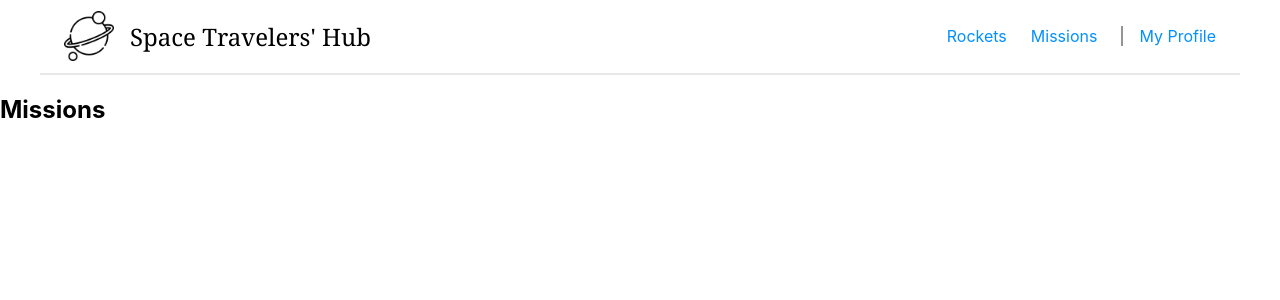
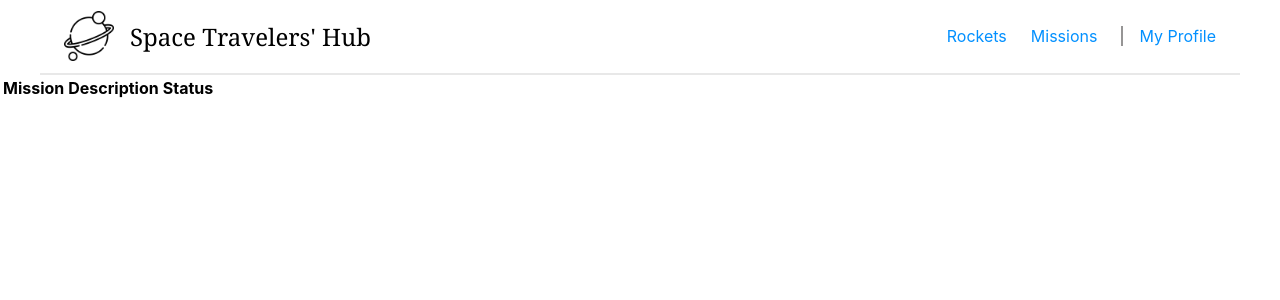
Before and after one commit to YoutLone/space-travellers-hub, a React (Create React App) app: page /missions in a window 1280 px wide. Shown: the top 300 px of the page. Built offline with nearby package versions, Linux system fonts and the light colour scheme.

Commit message:
set up mission structure

```diff
--- a/package.json
+++ b/package.json
@@ -3,9 +3,12 @@
   "version": "0.1.0",
   "private": true,
   "dependencies": {
+    "@reduxjs/toolkit": "^1.9.5",
     "@testing-library/jest-dom": "^5.17.0",
     "@testing-library/react": "^13.4.0",
     "@testing-library/user-event": "^13.5.0",
+    "axios": "^1.4.0",
+    "prop-types": "^15.8.1",
     "react": "^18.2.0",
     "react-dom": "^18.2.0",
     "react-redux": "^8.1.1",
--- a/src/components/Missions.jsx
+++ b/src/components/Missions.jsx
@@ -1,7 +1,31 @@
-const Missions = () => (
-  <div>
-    <h2>Missions</h2>
-  </div>
-);
+import React from 'react';
+import { useSelector } from 'react-redux';
+
+function Missions() {
+  const missionList = useSelector((state) => state.missions.Missions);
+
+  return (
+    <table className="container">
+      <thead>
+        <tr>
+          <th><b>Mission</b></th>
+          <th><b>Description</b></th>
+          <th><b>Status</b></th>
+          <th> </th>
+        </tr>
+      </thead>
+      <tbody>
+        {missionList.map((mission) => (
+          <tr key={mission.mission_id} className="mission">
+            <td>{mission.mission_name}</td>
+            <td>{mission.description}</td>
+            <td>{mission.joined}</td>
+            <td> </td>
+          </tr>
+        ))}
+      </tbody>
+    </table>
+  );
+}
 
 export default Missions;
--- a/src/index.js
+++ b/src/index.js
@@ -1,11 +1,15 @@
 import React from 'react';
 import ReactDOM from 'react-dom/client';
+import { Provider } from 'react-redux';
 import './styles/index.css';
 import App from './components/App';
+import store from './redux/store';
 
 const root = ReactDOM.createRoot(document.getElementById('root'));
 root.render(
   <React.StrictMode>
-    <App />
+    <Provider store={store}>
+      <App />
+    </Provider>
   </React.StrictMode>,
 );
--- /dev/null
+++ b/src/redux/missions/missionSlice.js
@@ -0,0 +1,14 @@
+import { createSlice } from '@reduxjs/toolkit';
+
+const initialState = {
+  Missions: [],
+  isLoading: true,
+};
+
+const missionSlice = createSlice({
+  name: 'missionlist',
+  initialState,
+  reducers: {},
+});
+
+export default missionSlice.reducer;
--- /dev/null
+++ b/src/redux/store.js
@@ -0,0 +1,10 @@
+import { configureStore } from '@reduxjs/toolkit';
+import missionSlice from './missions/missionSlice';
+
+const store = configureStore({
+  reducer: {
+    missions: missionSlice,
+  },
+});
+
+export default store;
--- a/src/styles/NavBar.css
+++ b/src/styles/NavBar.css
@@ -42,13 +42,17 @@
   list-style: none;
 }
 
+li:active :-webkit-any-link {
+  text-decoration: underline;
+}
+
+li:visited :-webkit-any-link {
+  text-decoration: underline;
+}
+
 li :-webkit-any-link {
   text-decoration: none;
   color: #0290ff;
-}
-
-li:active :-webkit-any-link {
-  text-decoration: underline;
 }
 
 .nav-bar > .nav-link > li:last-child {
```
Also changed, not shown: 1 other file (tests, documents, lock files or other folders).
